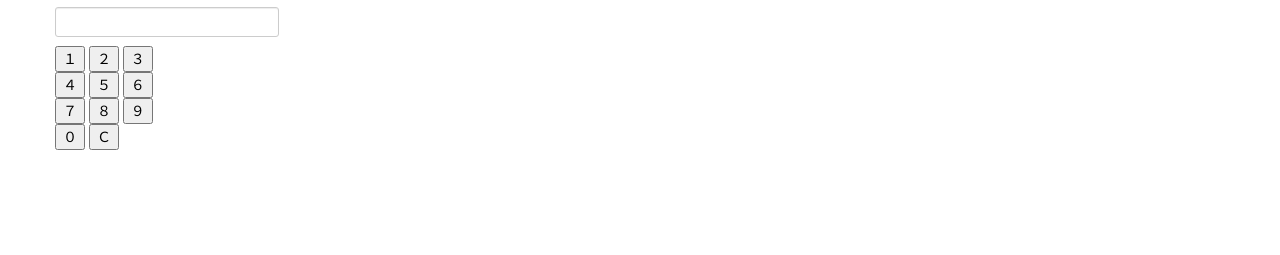
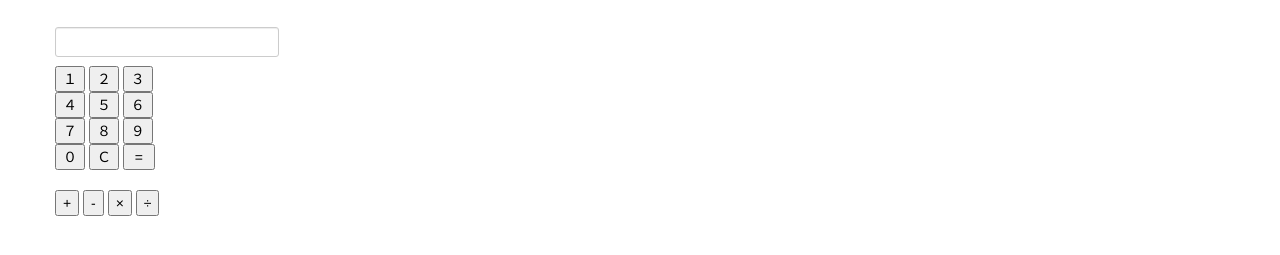
Before and after one commit to study-org/calc-prototype, a plain HTML site: page index.html in a window 1280 px wide. Shown: the part 163-418 px from the top of the page. Drawn offline with nearby package versions, Linux system fonts and the light colour scheme.

Commit message:
add calc button
add calc button

```diff
--- a/calc.js
+++ b/calc.js
@@ -8,3 +8,7 @@ function inputNo(n){
 function noClear(){
 	$("#no").val('');
 }
+
+function equal(){
+	$("#no").val($("#stock").val( ));
+}
--- a/index.html
+++ b/index.html
@@ -62,6 +62,7 @@
 
       <h1>Bootstrap starter template</h1>
       <p>Use this document as a way to quick start any new project.<br> All you get is this message and a barebones HTML document.</p>
+	<input type="hidden" name="stock" id="stock" value=""><br>
 
 	<input type="text" name="no" id="no" value=""><br>
 	<input type="button" name="no1" value="１" onClick="inputNo(this.value)">
@@ -78,7 +79,14 @@
 <br>
 	<input type="button" name="no0" value="０" onClick="inputNo(this.value)">
 	<input type="button" name="c" value="Ｃ" onClick="javascript:noClear()">
+	<input type="button" name="e" value=" = " onClick="javascript:equal()">
 
+<br>
+<br>
+	<input type="button" name="add" value="+" onClick="add()">
+	<input type="button" name="sbt" value="-" onClick="sbt()">
+	<input type="button" name="mult" value="×" onClick="mult()">
+	<input type="button" name="div" value="÷" onClick="div()">
     </div> <!-- /container -->
 
 
```
